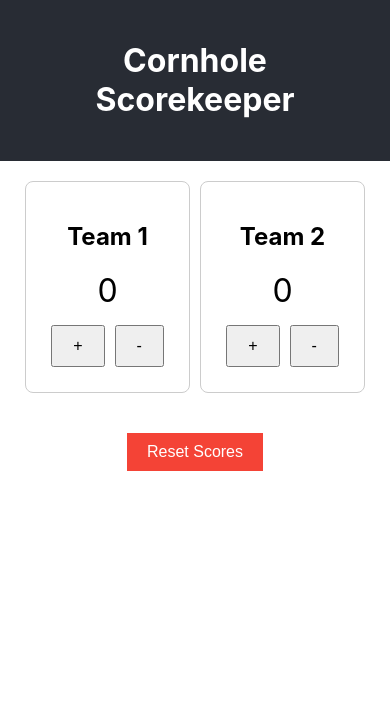
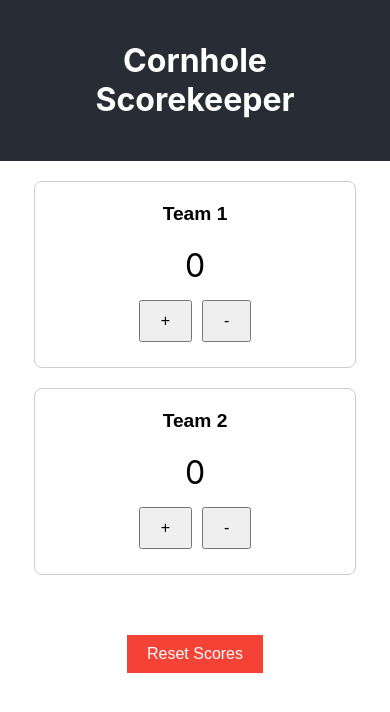
Before and after one commit to zmanoony-arch/cornhole, a React (Create React App) app: page / in a window 390 px wide. Shown: the top 712 px of the page. Built offline with nearby package versions, Linux system fonts and the light colour scheme.

Commit message:
make team name editable

```diff
--- a/src/App.css
+++ b/src/App.css
@@ -20,6 +20,15 @@
   border-radius: 8px;
 }
 
+.team-name {
+  font-size: 1.2em;
+  text-align: center;
+  border: none;
+  background: transparent;
+  margin-bottom: 10px;
+  font-weight: bold;
+}
+
 .score {
   font-size: 2em;
   margin: 10px 0;
@@ -39,3 +48,15 @@ button {
   padding: 10px 20px;
   cursor: pointer;
 }
+
+@media (max-width: 768px) {
+  .teams {
+    flex-direction: column;
+    align-items: center;
+  }
+  .team {
+    margin-bottom: 20px;
+    width: 80%;
+    max-width: 300px;
+  }
+}
--- a/src/App.js
+++ b/src/App.js
@@ -5,6 +5,8 @@ import TeamScore from './TeamScore';
 function App() {
   const [team1Score, setTeam1Score] = useState(0);
   const [team2Score, setTeam2Score] = useState(0);
+  const [team1Name, setTeam1Name] = useState('Team 1');
+  const [team2Name, setTeam2Name] = useState('Team 2');
 
   const handleScoreChange = (team, delta) => {
     if (team === 1) {
@@ -12,6 +14,11 @@ function App() {
     } else {
       setTeam2Score(prev => Math.max(0, prev + delta));
     }
+  };
+
+  const handleNameChange = (team, newName) => {
+    if (team === 1) setTeam1Name(newName);
+    else setTeam2Name(newName);
   };
 
   const resetScores = () => {
@@ -25,8 +32,8 @@ function App() {
         <h1>Cornhole Scorekeeper</h1>
       </header>
       <div className="teams">
-        <TeamScore name="Team 1" score={team1Score} onScoreChange={(delta) => handleScoreChange(1, delta)} />
-        <TeamScore name="Team 2" score={team2Score} onScoreChange={(delta) => handleScoreChange(2, delta)} />
+        <TeamScore name={team1Name} score={team1Score} onScoreChange={(delta) => handleScoreChange(1, delta)} onNameChange={(newName) => handleNameChange(1, newName)} />
+        <TeamScore name={team2Name} score={team2Score} onScoreChange={(delta) => handleScoreChange(2, delta)} onNameChange={(newName) => handleNameChange(2, newName)} />
       </div>
       <button onClick={resetScores} className="reset">Reset Scores</button>
     </div>
--- a/src/TeamScore.js
+++ b/src/TeamScore.js
@@ -1,9 +1,14 @@
 import React from 'react';
 
-function TeamScore({ name, score, onScoreChange }) {
+function TeamScore({ name, score, onScoreChange, onNameChange }) {
   return (
     <div className="team">
-      <h2>{name}</h2>
+      <input
+        type="text"
+        value={name}
+        onChange={(e) => onNameChange(e.target.value)}
+        className="team-name"
+      />
       <div className="score">{score}</div>
       <button onClick={() => onScoreChange(1)}>+</button>
       <button onClick={() => onScoreChange(-1)}>-</button>
```
Also changed, not shown: 11 other files (tests, documents, lock files or other folders).
